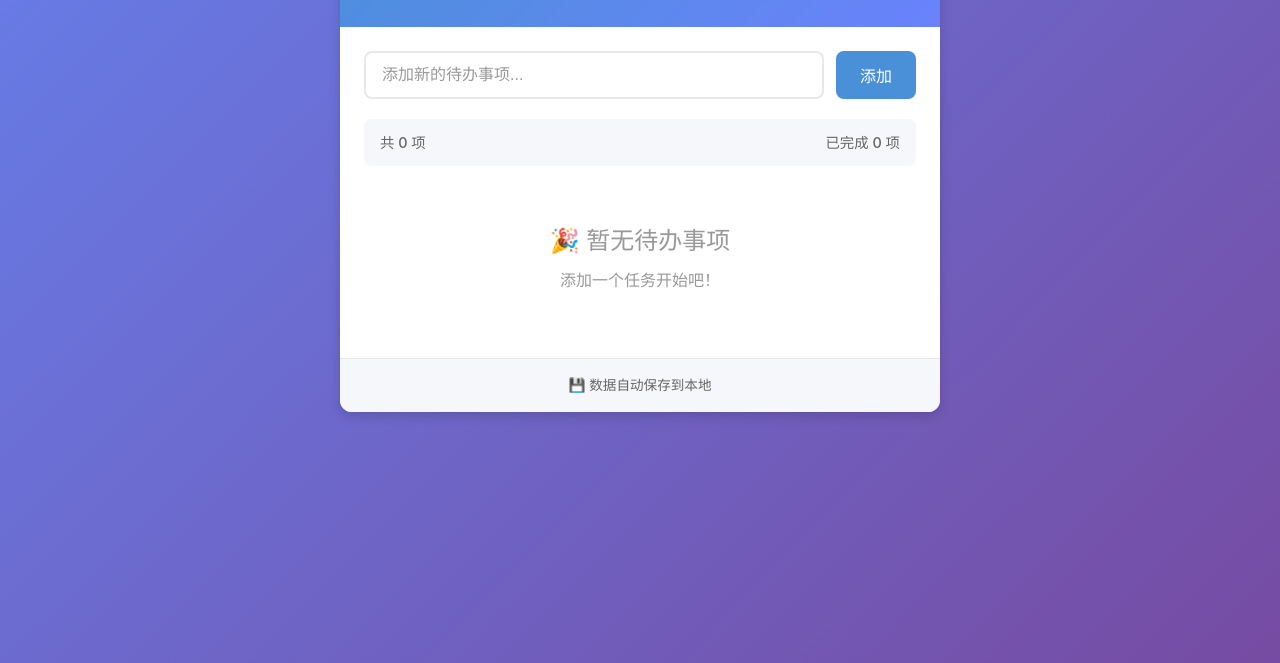
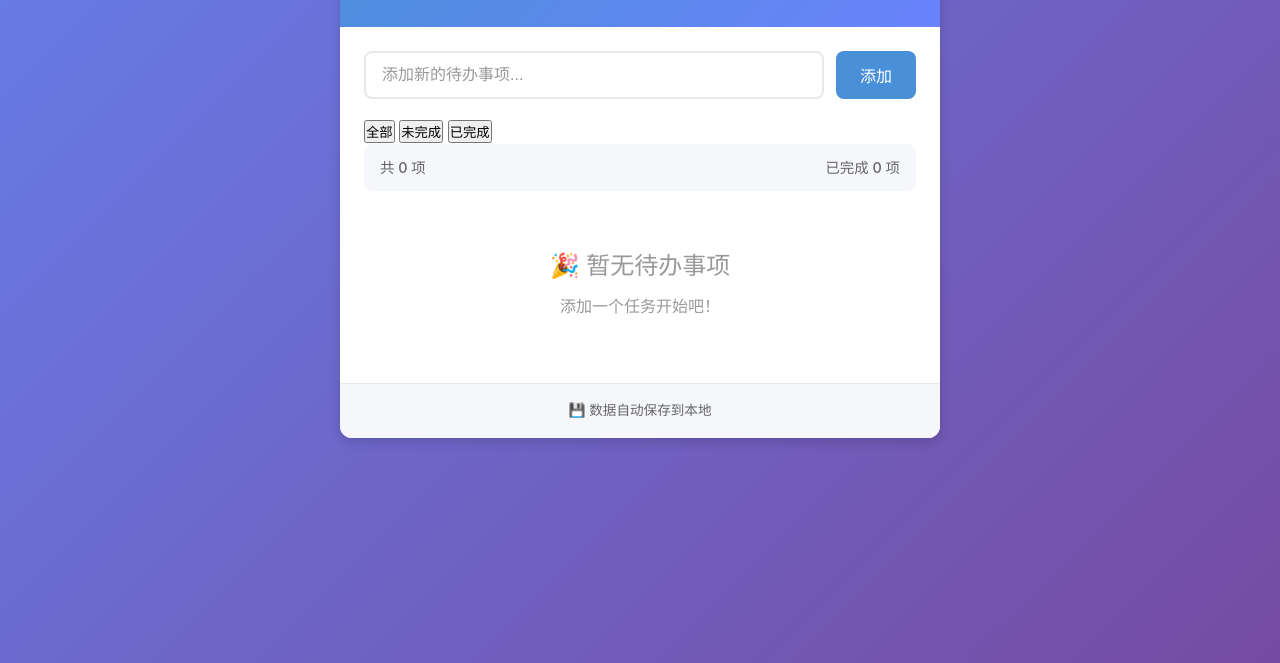
Before and after one commit to trashoa/ai-team-fullstack-code, a plain HTML site: page task-5/todo-app/index.html in a window 1280 px wide. Shown: the part 137-800 px from the top of the page. Drawn offline with Linux system fonts and the light colour scheme.

Commit message:
task-5 item-5: 实现过滤功能（全部/未完成/已完成）
执行者: 先锋 (编码开发工程师)
进度: 5/8
耗时: 305s

```diff
--- a/task-5/todo-app/index.html
+++ b/task-5/todo-app/index.html
@@ -26,6 +26,15 @@
                 <button id="add-btn" class="add-btn">添加</button>
             </section>
 
+            <!-- 过滤按钮 -->
+            <section class="filter-section">
+                <div class="filter-buttons">
+                    <button class="filter-btn active" data-filter="all">全部</button>
+                    <button class="filter-btn" data-filter="active">未完成</button>
+                    <button class="filter-btn" data-filter="completed">已完成</button>
+                </div>
+            </section>
+
             <!-- 统计信息 -->
             <section class="stats-section">
                 <span id="total-count">共 0 项</span>
```
